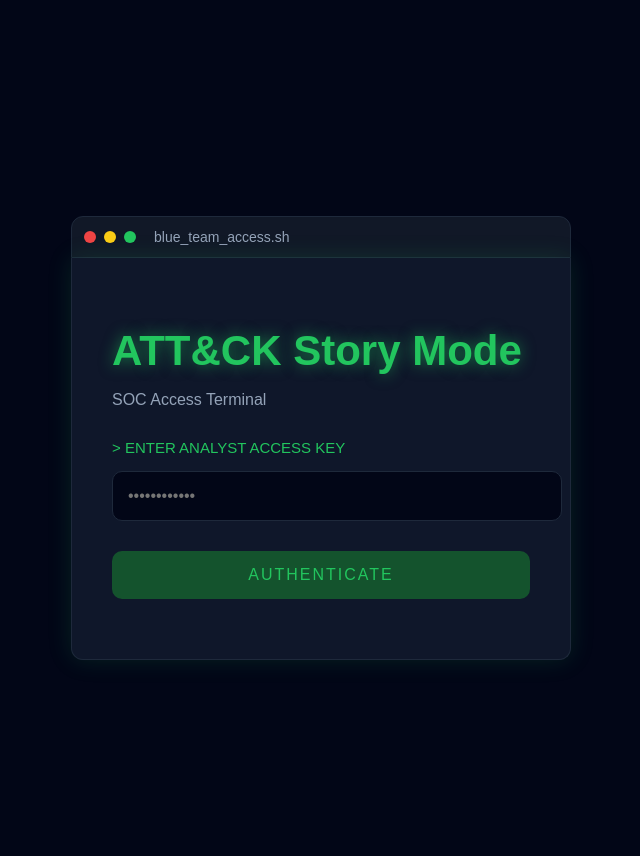
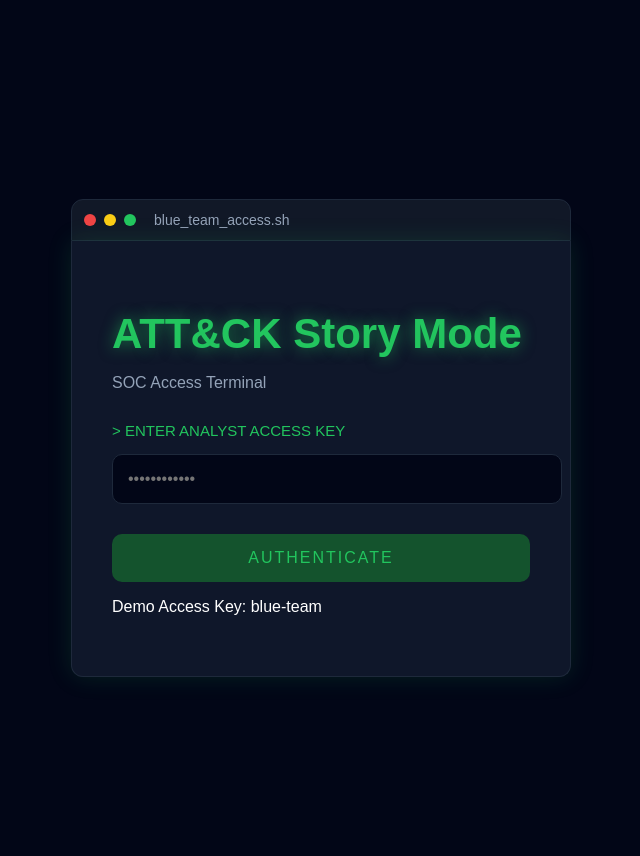
Before and after one commit to Xanroot/blue-team-simulator, a Flask app: page / in a window 1280 px wide. Shown: the top 856 px of the page, without its empty margins (319-959 px from the left). Run offline with Flask 3, Linux system fonts and the light colour scheme.

Commit message:
Added new feature

```diff
--- a/templates/login.html
+++ b/templates/login.html
@@ -59,6 +59,13 @@
 
         </button>
 
+        <p class="demo-access">
+
+    Demo Access Key:
+    <span>blue-team</span>
+
+</p>
+
         <p id="status-text"></p>
 
     </div>
```
